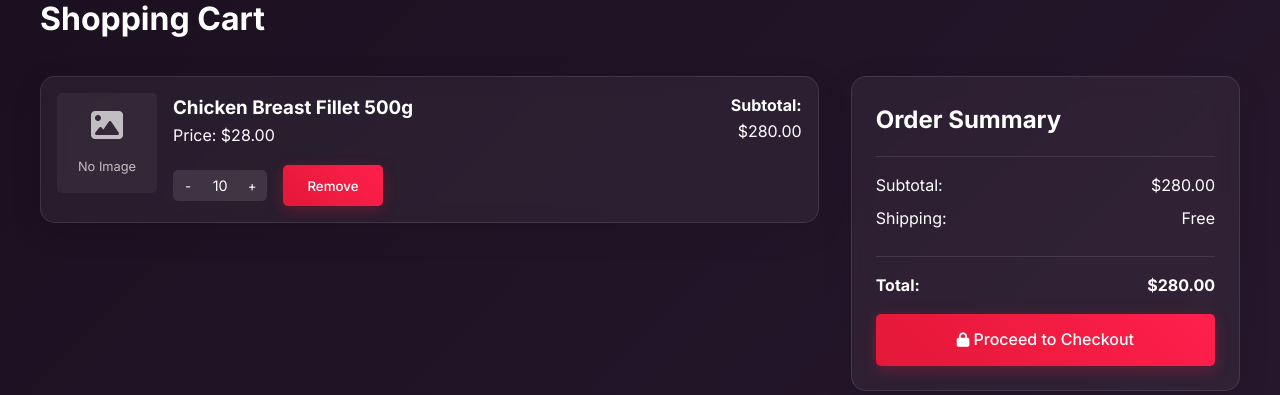
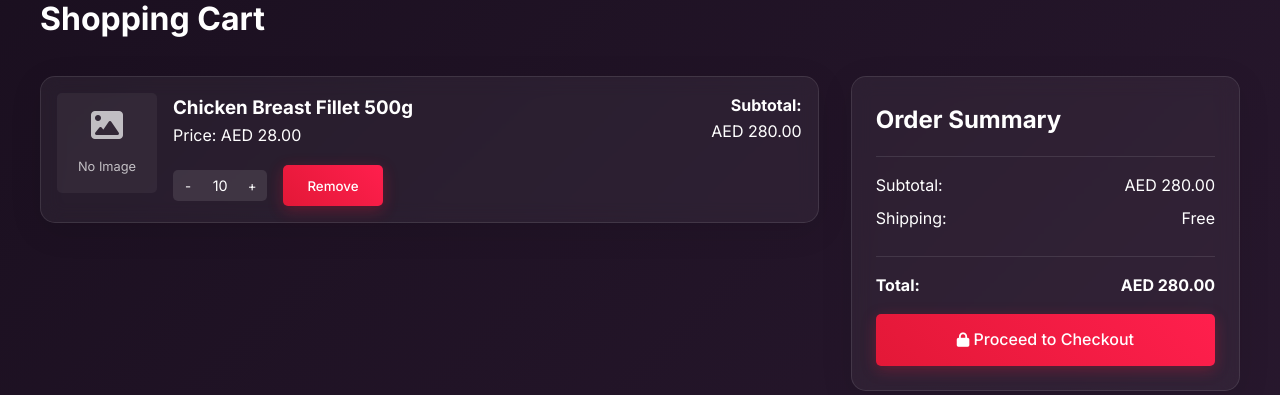
Before and after one commit to Genral-Khan/ABC-Supermarket, a PHP site: page /cart.php in a window 1280 px wide. Shown: the part 109-504 px from the top of the page. Run offline with PHP 8.4, Linux system fonts and the light colour scheme; the visitor is signed in with stand-in values (Sample User, id 1); data comes from the database, SQL or seed files in the repository; tables that the repository leaves empty hold one stand-in row (values such as "Sample post").

Commit message:
update dollar to aed

```diff
--- a/cart.php
+++ b/cart.php
@@ -72,7 +72,7 @@ include 'includes/header.php';
 
                         <div style="flex-grow: 1;">
                             <h3><?php echo htmlspecialchars($item['name']); ?></h3>
-                            <p>Price: $<?php echo number_format($item['price'], 2); ?></p>
+                            <p>Price: AED <?php echo number_format($item['price'], 2); ?></p>
 
                             <div style="display: flex; align-items: center; gap: 1rem; margin-top: 1rem;">
                                 <div class="quantity-selector">
@@ -93,7 +93,7 @@ include 'includes/header.php';
 
                         <div style="text-align: right;">
                             <p style="font-weight: bold;">Subtotal:</p>
-                            <p>$<?php echo number_format($subtotal, 2); ?></p>
+                            <p>AED <?php echo number_format($subtotal, 2); ?></p>
                         </div>
                     </div>
                 <?php endforeach; ?>
@@ -107,17 +107,17 @@ include 'includes/header.php';
                     <div style="margin: 1rem 0; padding: 1rem 0; border-top: 1px solid rgba(255, 255, 255, 0.1); border-bottom: 1px solid rgba(255, 255, 255, 0.1);">
                         <div style="display: flex; justify-content: space-between; margin-bottom: 0.5rem;">
                             <span>Subtotal:</span>
-                            <span>$<?php echo number_format($total, 2); ?></span>
+                            <span>AED <?php echo number_format($total, 2); ?></span>
                         </div>
                         <div style="display: flex; justify-content: space-between; margin-bottom: 0.5rem;">
                             <span>Shipping:</span>
-                            <span><?php echo $total >= 50 ? 'Free' : '$5.00'; ?></span>
+                            <span><?php echo $total >= 50 ? 'Free' : 'AED 5.00'; ?></span>
                         </div>
                     </div>
 
                     <div style="display: flex; justify-content: space-between; margin-bottom: 1rem;">
                         <span style="font-weight: bold;">Total:</span>
-                        <span style="font-weight: bold;">$<?php echo number_format($total >= 50 ? $total : $total + 5, 2); ?></span>
+                        <span style="font-weight: bold;">AED <?php echo number_format($total >= 50 ? $total : $total + 5, 2); ?></span>
                     </div>
 
                     <?php if (isset($_SESSION['user_id'])): ?>
@@ -135,7 +135,7 @@ include 'includes/header.php';
                     <?php if ($total < 50): ?>
                         <p style="margin-top: 1rem; font-size: 0.9rem; opacity: 0.8;">
                             <i class="fas fa-truck"></i>
-                            Add $<?php echo number_format(50 - $total, 2); ?> more to get free shipping!
+                            Add AED <?php echo number_format(50 - $total, 2); ?> more to get free shipping!
                         </p>
                     <?php endif; ?>
                 </div>
--- a/products.php
+++ b/products.php
@@ -164,7 +164,7 @@ $total_results = $products->num_rows;
                                 <p><?php echo htmlspecialchars(substr($product['description'], 0, 100)) . '...'; ?></p>
 
                                 <div class="product-footer">
-                                    <span class="price">$<?php echo number_format($product['price'], 2); ?></span>
+                                    <span class="price">AED <?php echo number_format($product['price'], 2); ?></span>
                                     <div class="product-actions">
                                         <div class="quantity-selector">
                                             <button class="qty-btn" onclick="updateQuantity(<?php echo $product['product_id']; ?>, 'decrease')">-</button>
```
Also changed, not shown: checkout.php (+4 -4 lines), README.md.
